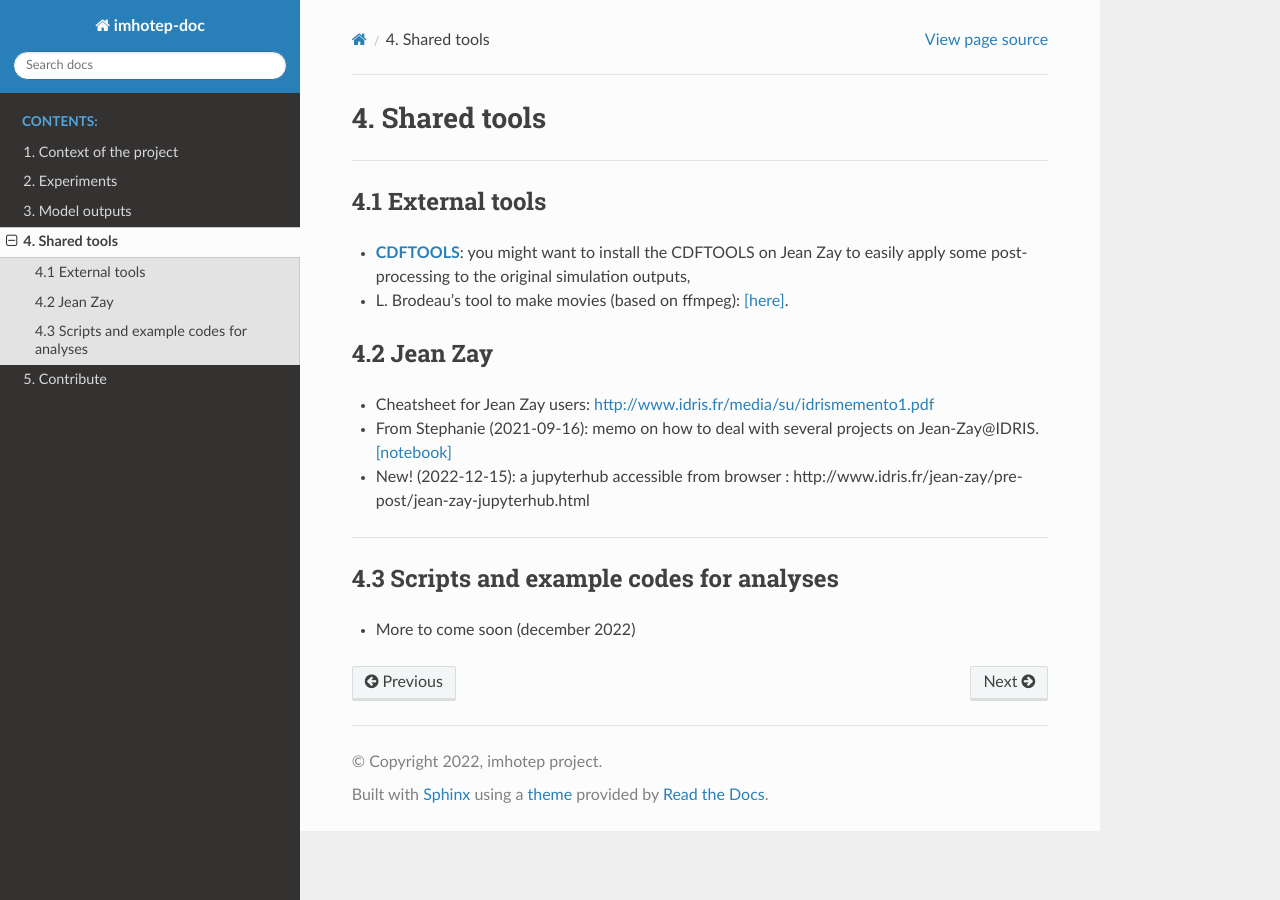
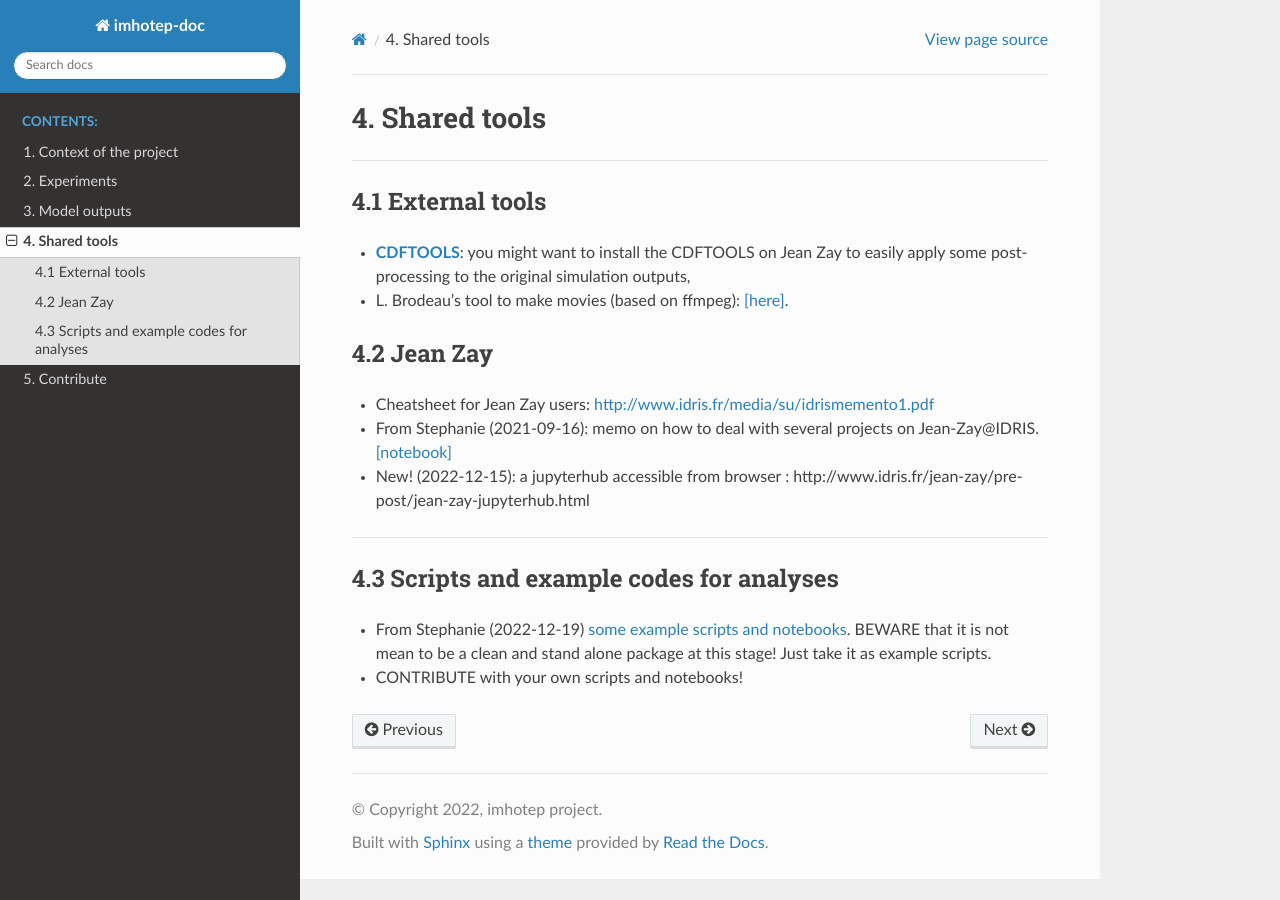
Before and after one commit to imhotep-project/doc-imhotep, a Sphinx documentation site: the page built from source/4-Tools.md, in a window 1280 px wide. Built offline with Sphinx 7.4.7 and the Read the Docs theme 2.0.0, drawn with Linux system fonts in a browser that asks for light colours.

Commit message:
Update 4-Tools.md

```diff
--- a/source/4-Tools.md
+++ b/source/4-Tools.md
@@ -11,4 +11,5 @@
 * New! (2022-12-15): a jupyterhub accessible from browser : http://www.idris.fr/jean-zay/pre-post/jean-zay-jupyterhub.html
 ---
 ## 4.3 Scripts and example codes for analyses
-* More to come soon (december 2022)
+* From Stephanie (2022-12-19) [some example scripts and notebooks](https://github.com/imhotep-project/studimhotep). BEWARE that it is not mean to be a clean and stand alone package at this stage! Just take it as example scripts.
+* CONTRIBUTE with your own scripts and notebooks!
```
